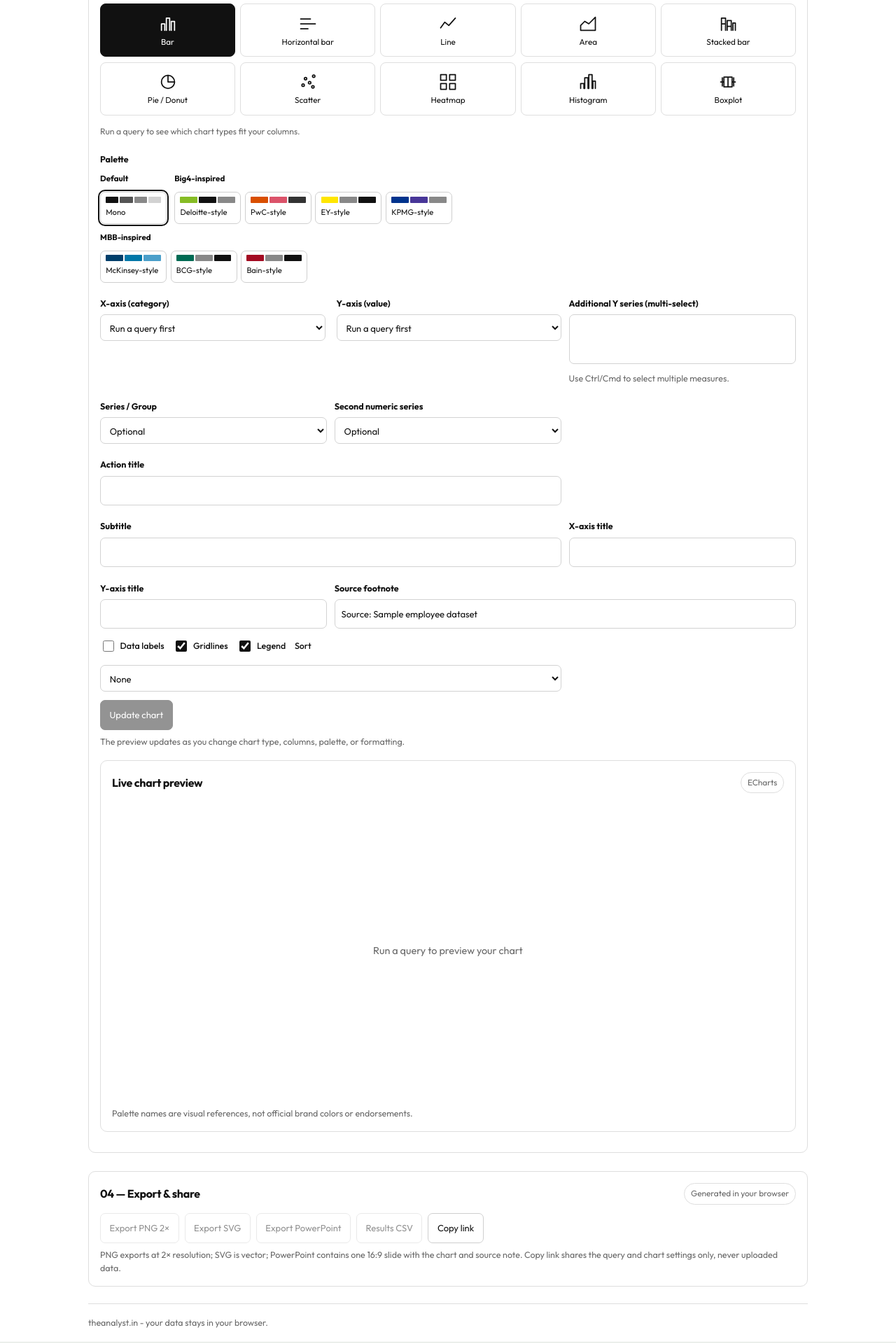
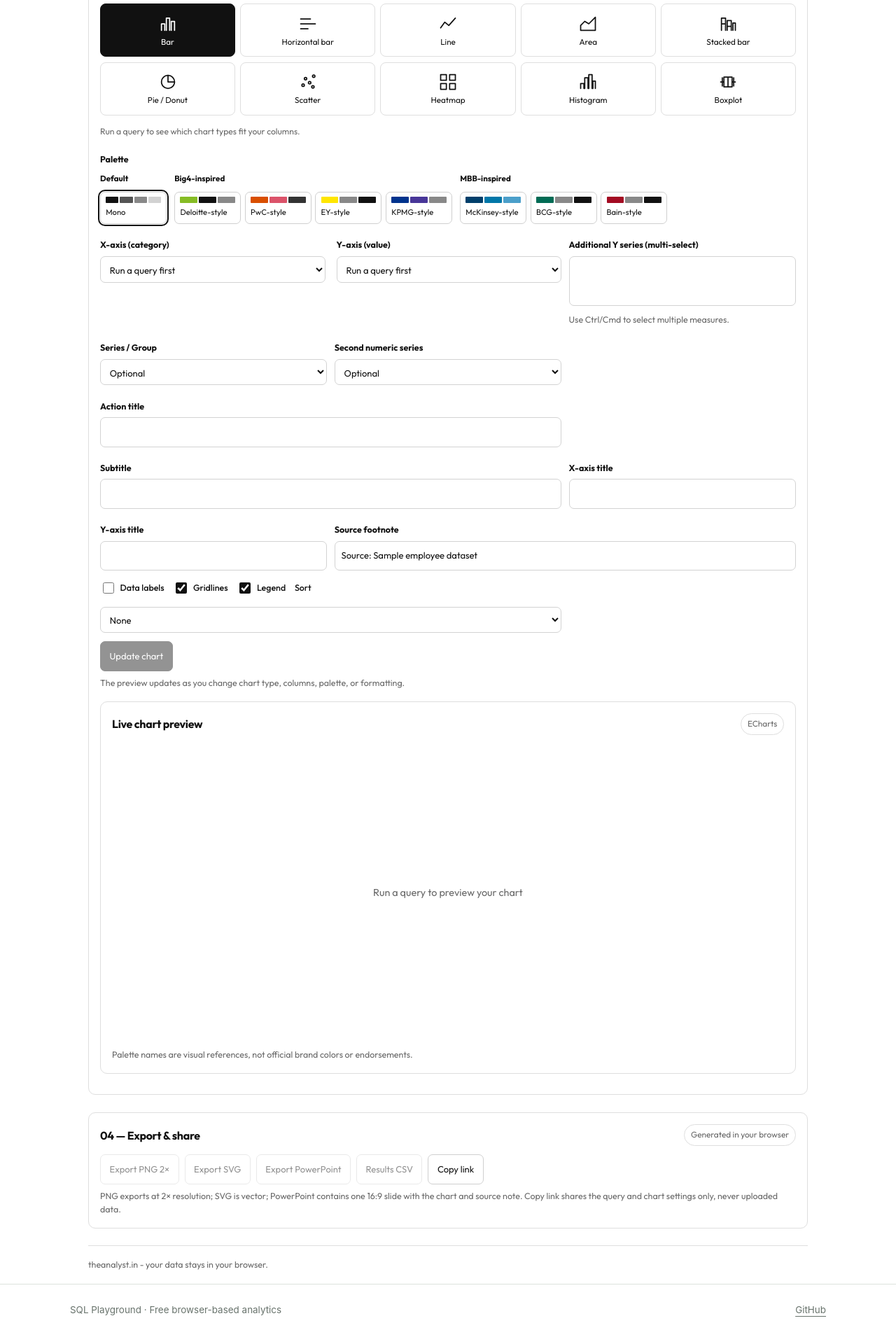
Before and after one commit to theanalystin/theanalyst.github.io, a Jekyll site: the page built from sql-playground.html, in a window 1280 px wide. Shown: the part 1405-3325 px from the top of the page at 70% size. Built offline with Jekyll 4.4.1, drawn with Linux system fonts in a browser that asks for light colours.

Commit message:
Keep chart palette groups compact and together

```diff
--- a/sql-playground.html
+++ b/sql-playground.html
@@ -74,6 +74,21 @@
   #sqlp .palette-row{display:flex;flex-wrap:wrap;gap:.25rem}
   #sqlp .palette-choice{min-width:0;padding:.3rem .4rem;gap:.2rem}
   #sqlp .palette-choice .swatches{max-width:82px}
+}
+
+/* Keep palette families together instead of wrapping MBB to a new row. */
+#sqlp .palette-groups{display:grid;grid-template-columns:max-content max-content max-content;align-items:start;justify-content:start;column-gap:.7rem;row-gap:.35rem}
+#sqlp .palette-groups>div{min-width:0}
+#sqlp .palette-row{flex-wrap:nowrap}
+@media(max-width:900px){
+  #sqlp .palette-groups{grid-template-columns:minmax(0,1fr)}
+  #sqlp .palette-groups>div{display:grid;grid-template-columns:100px minmax(0,1fr);align-items:center;gap:.35rem}
+  #sqlp .palette-row{flex-wrap:wrap}
+}
+@media(max-width:640px){
+  #sqlp .palette-groups{gap:.35rem}
+  #sqlp .palette-groups>div{grid-template-columns:88px minmax(0,1fr)}
+  #sqlp .palette-choice{min-width:0;padding:.25rem .35rem}
 }
 </style>
 
```
